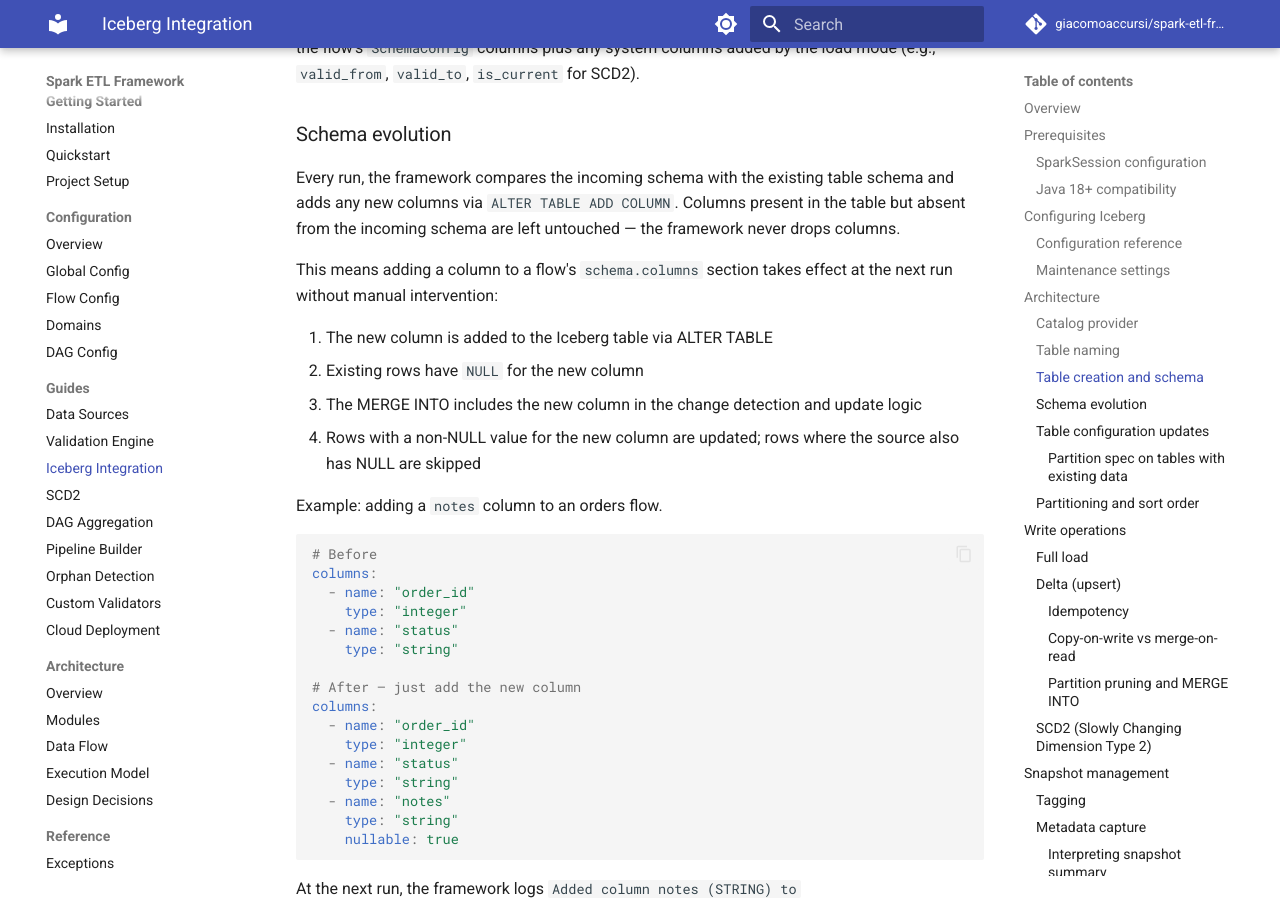
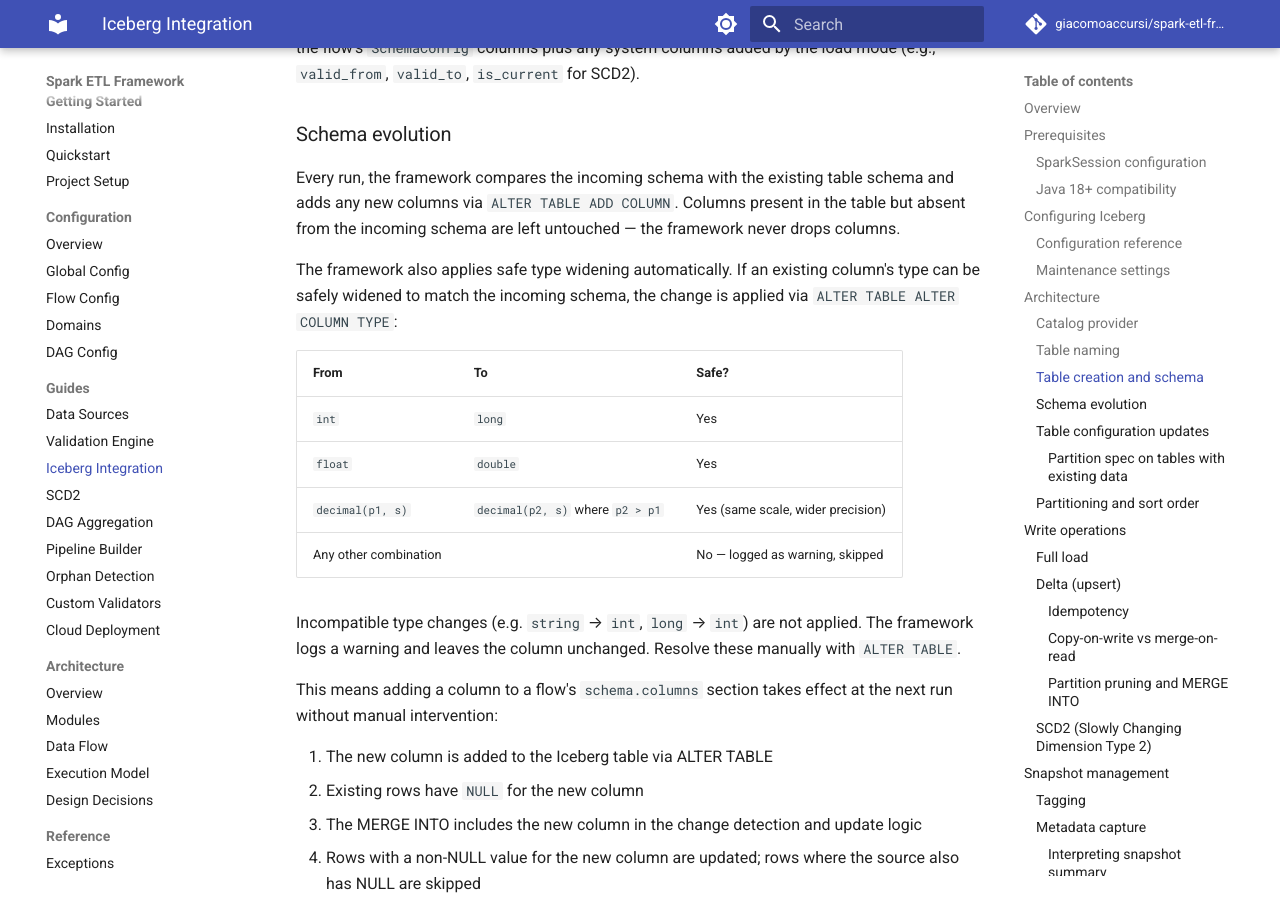
Before and after one commit to giacomoaccursi/Floe, an MkDocs documentation site: the page built from site-docs/guides/iceberg.md, in a window 1280 px wide and 900 px high, scrolled down 3309 px. Built offline with MkDocs 1.6.1 and Material for MkDocs 9.7.7, drawn with Linux system fonts in a browser that asks for light colours; comment, search, counter and statistics services are not loaded.

Commit message:
feat(iceberg): auto-widen column types (int→long, float→double, decimal precision)

```diff
--- a/site-docs/guides/iceberg.md
+++ b/site-docs/guides/iceberg.md
@@ -114,6 +114,17 @@
 ### Schema evolution
 
 Every run, the framework compares the incoming schema with the existing table schema and adds any new columns via `ALTER TABLE ADD COLUMN`. Columns present in the table but absent from the incoming schema are left untouched — the framework never drops columns.
+
+The framework also applies safe type widening automatically. If an existing column's type can be safely widened to match the incoming schema, the change is applied via `ALTER TABLE ALTER COLUMN TYPE`:
+
+| From | To | Safe? |
+|------|----|-------|
+| `int` | `long` | Yes |
+| `float` | `double` | Yes |
+| `decimal(p1, s)` | `decimal(p2, s)` where `p2 > p1` | Yes (same scale, wider precision) |
+| Any other combination | | No — logged as warning, skipped |
+
+Incompatible type changes (e.g. `string` → `int`, `long` → `int`) are not applied. The framework logs a warning and leaves the column unchanged. Resolve these manually with `ALTER TABLE`.
 
 This means adding a column to a flow's `schema.columns` section takes effect at the next run without manual intervention:
 
```
Also changed, not shown: 2 other files.
